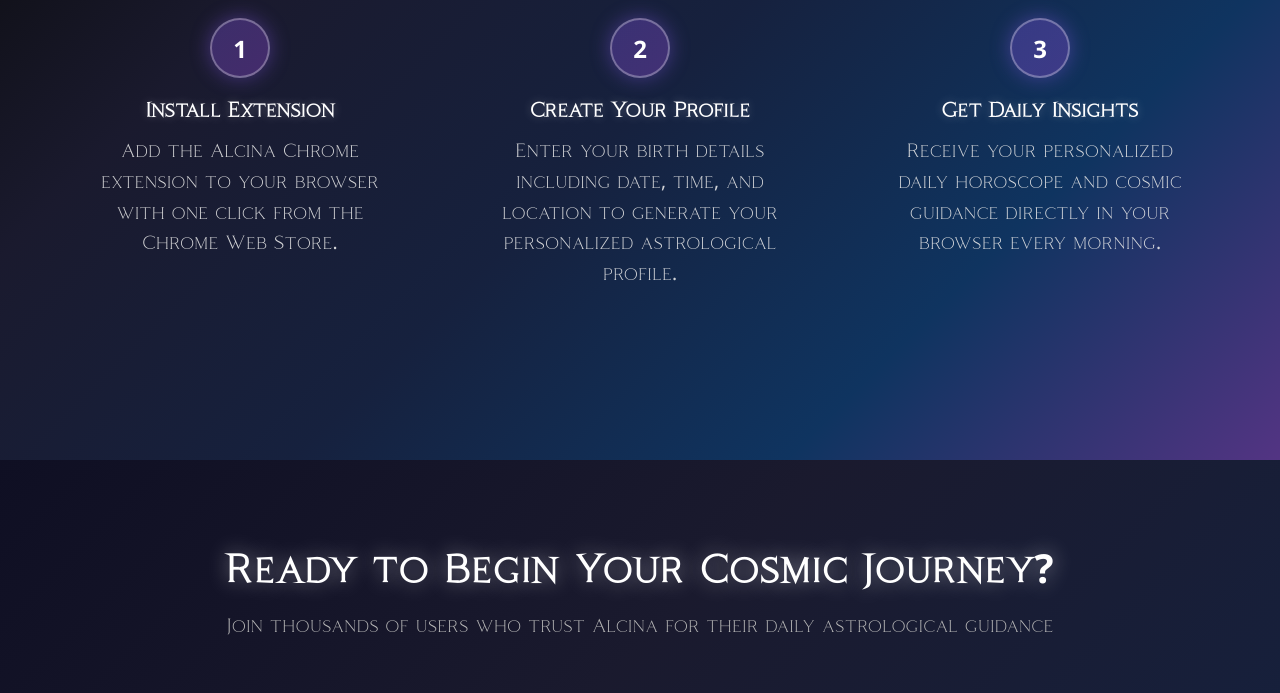
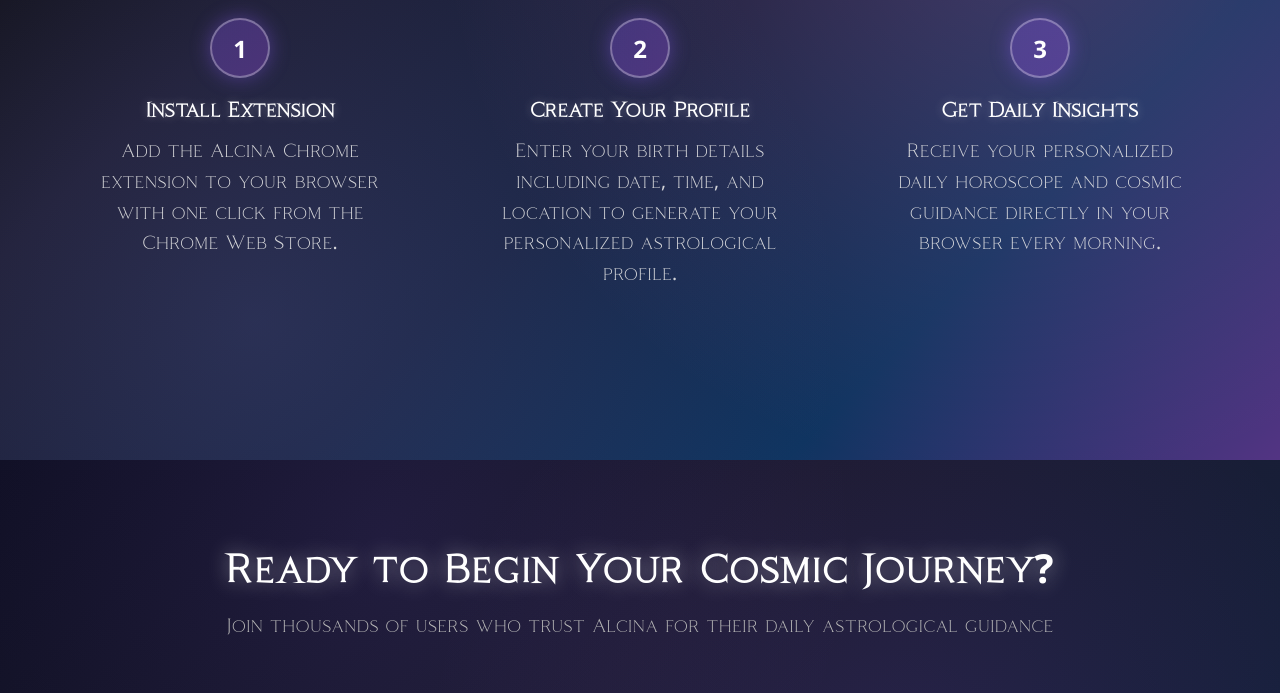
Before and after one commit to john-kuo/alcina-web, a plain HTML site: page index.html in a window 1280 px wide. Shown: the part 1523-2216 px from the top of the page. Drawn offline with Linux system fonts and the light colour scheme.

Commit message:
Restore original mystical feeling with cosmic overlays and background effects

```diff
--- a/styles.css
+++ b/styles.css
@@ -28,6 +28,23 @@
     margin: 0;
     padding: 0;
     min-height: 100vh;
+    position: relative;
+}
+
+/* Mystical background overlay */
+body::before {
+    content: '';
+    position: fixed;
+    top: 0;
+    left: 0;
+    width: 100%;
+    height: 100%;
+    background:
+        radial-gradient(circle at 20% 80%, rgba(120, 119, 198, 0.3) 0%, transparent 50%),
+        radial-gradient(circle at 80% 20%, rgba(255, 119, 198, 0.3) 0%, transparent 50%),
+        radial-gradient(circle at 40% 40%, rgba(120, 219, 255, 0.2) 0%, transparent 50%);
+    pointer-events: none;
+    z-index: -1;
 }
 
 .container {
@@ -158,6 +175,20 @@
     background: linear-gradient(135deg, #0f0f23 0%, #1a1a2e 50%, #16213e 100%);
     color: white;
     padding: 80px 0;
+    position: relative;
+}
+
+.features::before {
+    content: '';
+    position: absolute;
+    top: 0;
+    left: 0;
+    right: 0;
+    bottom: 0;
+    background:
+        radial-gradient(circle at 30% 20%, rgba(139, 92, 246, 0.1) 0%, transparent 50%),
+        radial-gradient(circle at 70% 80%, rgba(168, 85, 247, 0.1) 0%, transparent 50%);
+    pointer-events: none;
 }
 
 .features h3 {
@@ -167,6 +198,8 @@
     color: #ffffff;
     letter-spacing: 1px;
     text-shadow: 0 0 20px rgba(255, 255, 255, 0.5);
+    position: relative;
+    z-index: 1;
 }
 
 .features p {
@@ -174,6 +207,8 @@
     font-size: 1.2rem;
     color: #b8b8b8;
     margin-bottom: 60px;
+    position: relative;
+    z-index: 1;
 }
 
 .features-grid {
@@ -192,6 +227,8 @@
     text-align: center;
     backdrop-filter: blur(10px);
     transition: all 0.3s ease;
+    position: relative;
+    z-index: 1;
 }
 
 .feature-card:hover {
@@ -341,6 +378,19 @@
     position: relative;
 }
 
+.how-it-works::before {
+    content: '';
+    position: absolute;
+    top: 0;
+    left: 0;
+    right: 0;
+    bottom: 0;
+    background:
+        radial-gradient(circle at 20% 80%, rgba(120, 119, 198, 0.2) 0%, transparent 50%),
+        radial-gradient(circle at 80% 20%, rgba(255, 119, 198, 0.2) 0%, transparent 50%);
+    pointer-events: none;
+}
+
 .how-it-works h3 {
     text-align: center;
     font-size: 2.5rem;
```
